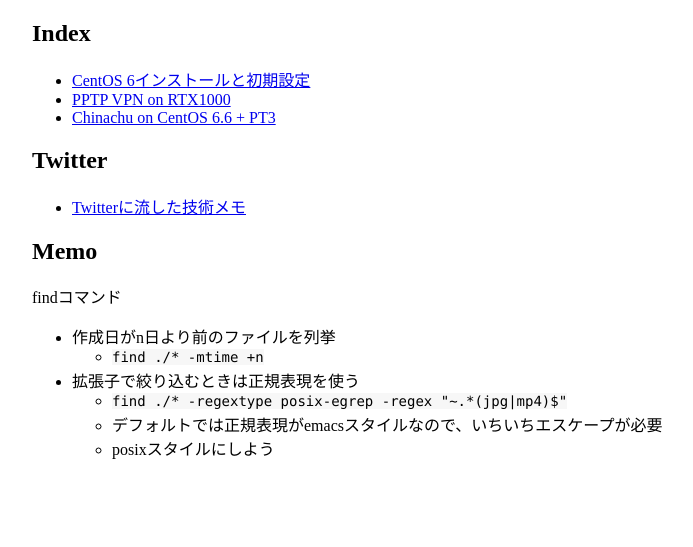
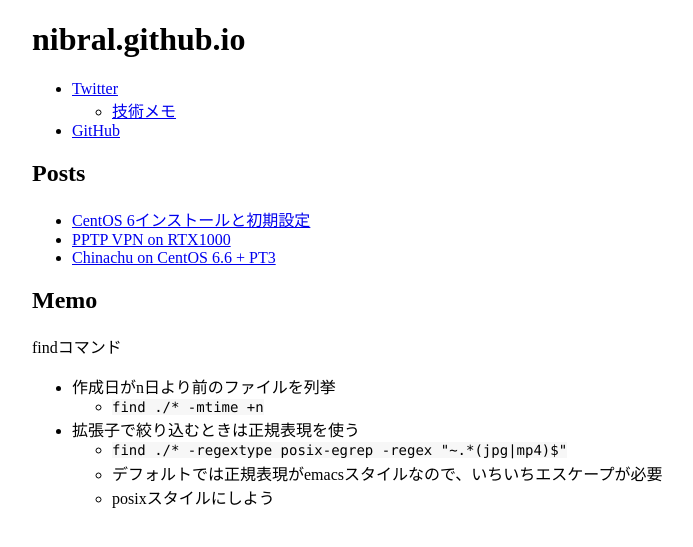
Before and after one commit to nibral/nibral.github.io, a Jekyll site: the page built from index.md, in a window 1280 px wide. Shown: the top 547 px of the page, without its empty margins (208-901 px from the left). Built offline with Jekyll 4.4.1, drawn with Linux system fonts in a browser that asks for light colours.

Commit message:
TwitterとGitHubへのリンクをつけた

```diff
--- a/index.md
+++ b/index.md
@@ -1,9 +1,16 @@
 ---
 layout: default
-title: 環境構築メモ
+title: メモ置き場
 ---
 
-Index
+nibral.github.io
+====
+
+- [Twitter](https://twitter.com/_nibral)
+    - [技術メモ](http://twilog.org/_nibral/search?word=%E3%80%90%E3%83%A1%E3%83%A2%E3%80%91&ao=a)
+- [GitHub](https://github.com/nibral)
+
+Posts
 ----
 
 <ul>
@@ -14,20 +21,14 @@
   {% endfor %}
 </ul>
 
-
-Twitter
----
-
-* [Twitterに流した技術メモ](http://twilog.org/_nibral/search?word=%E3%80%90%E3%83%A1%E3%83%A2%E3%80%91&ao=a)
-
 Memo
 ----
 
 findコマンド
 
-* 作成日がn日より前のファイルを列挙
-	+ `find ./* -mtime +n`
-* 拡張子で絞り込むときは正規表現を使う
-	+ `find ./* -regextype posix-egrep -regex "~.*(jpg|mp4)$"`
-	+ デフォルトでは正規表現がemacsスタイルなので、いちいちエスケープが必要
-	+ posixスタイルにしよう
+- 作成日がn日より前のファイルを列挙
+    - `find ./* -mtime +n`
+- 拡張子で絞り込むときは正規表現を使う
+	- `find ./* -regextype posix-egrep -regex "~.*(jpg|mp4)$"`
+	- デフォルトでは正規表現がemacsスタイルなので、いちいちエスケープが必要
+	- posixスタイルにしよう
```
Also changed, not shown: 1 other file.
